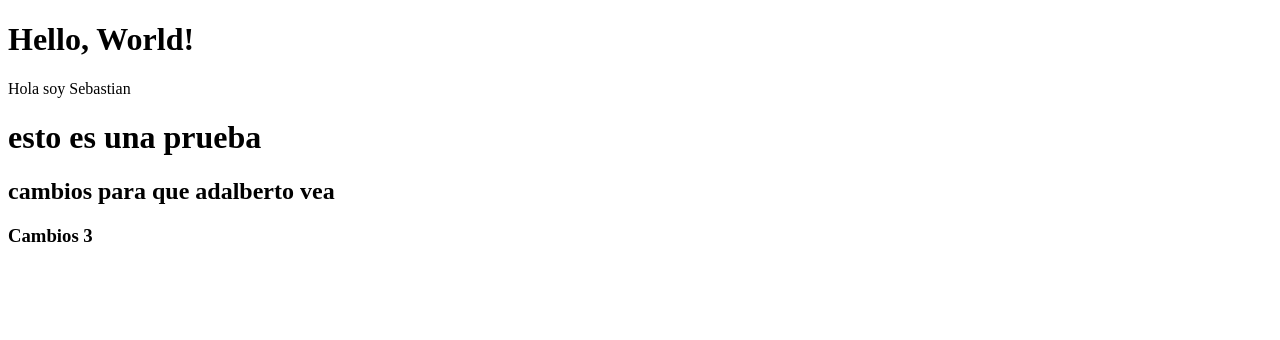
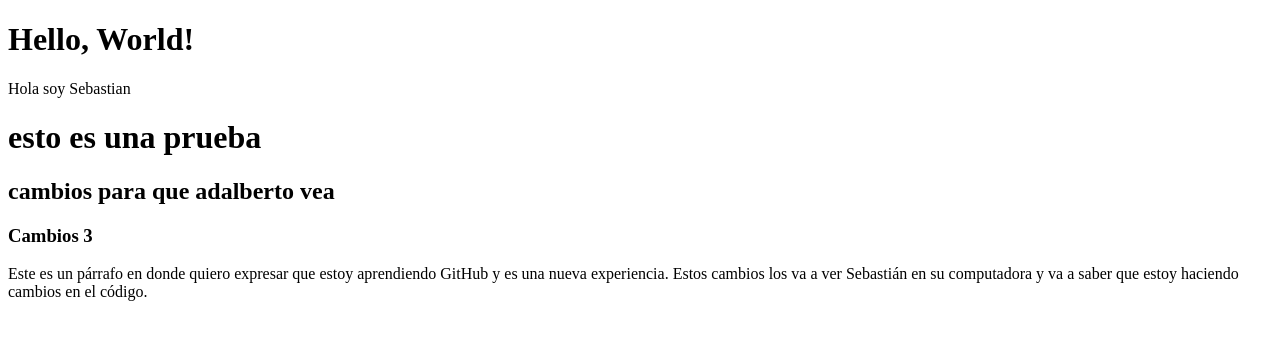
Before and after one commit to gomezbuzon05-hash/adalberto-aprendiendo-git, a plain HTML site: page index.html in a window 1280 px wide. Drawn offline with Linux system fonts and the light colour scheme.

Commit message:
Cambio Adalberto

```diff
--- a/index.html
+++ b/index.html
@@ -10,6 +10,10 @@
      <p>Hola soy Sebastian</p>
      <h1>esto es una prueba</h1>
      <h2>cambios para que adalberto vea</h2>
-    <h3>Cambios 3</h3>
+     <h3>Cambios 3</h3>
+     <p> Este es un párrafo en donde quiero expresar que estoy
+        aprendiendo GitHub y es una nueva experiencia.
+        Estos cambios los va a ver Sebastián en su computadora y va a saber que estoy haciendo cambios en el código.
+    </p>
 </body>
 </html>
```
